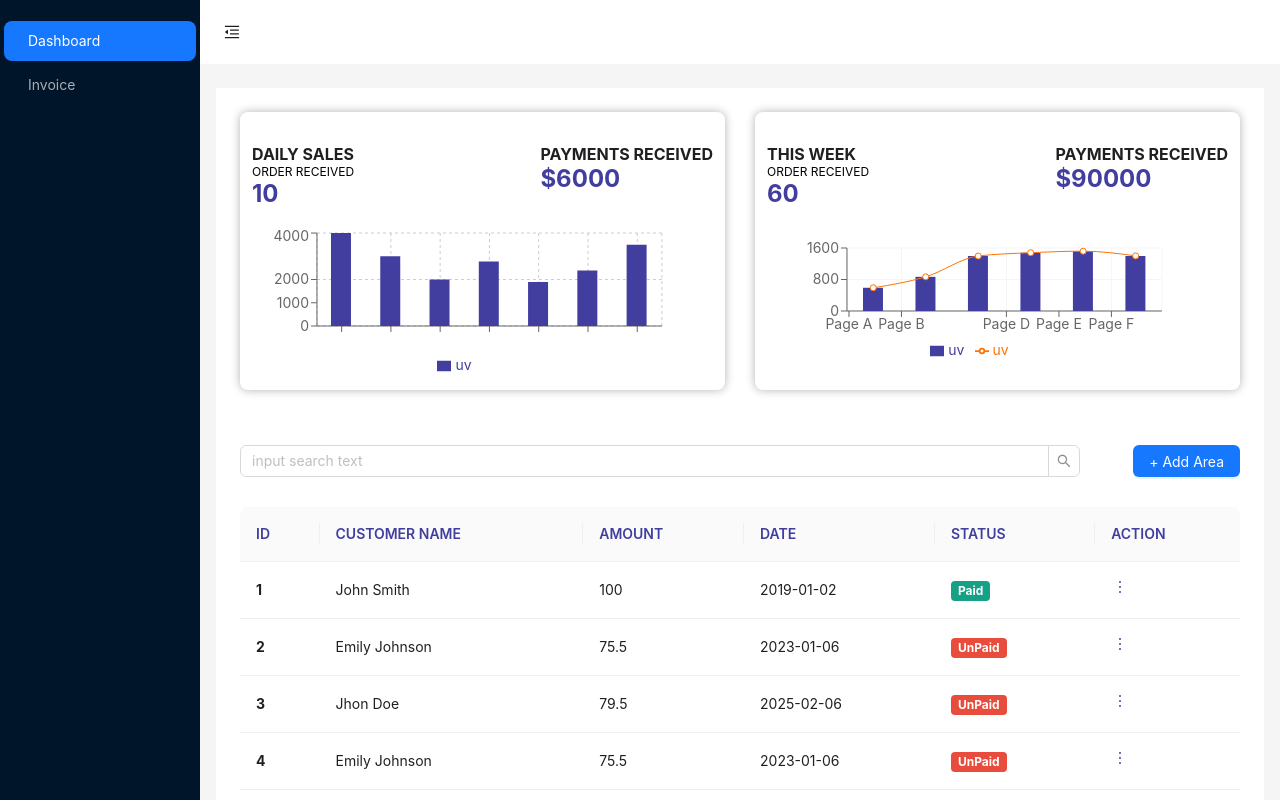
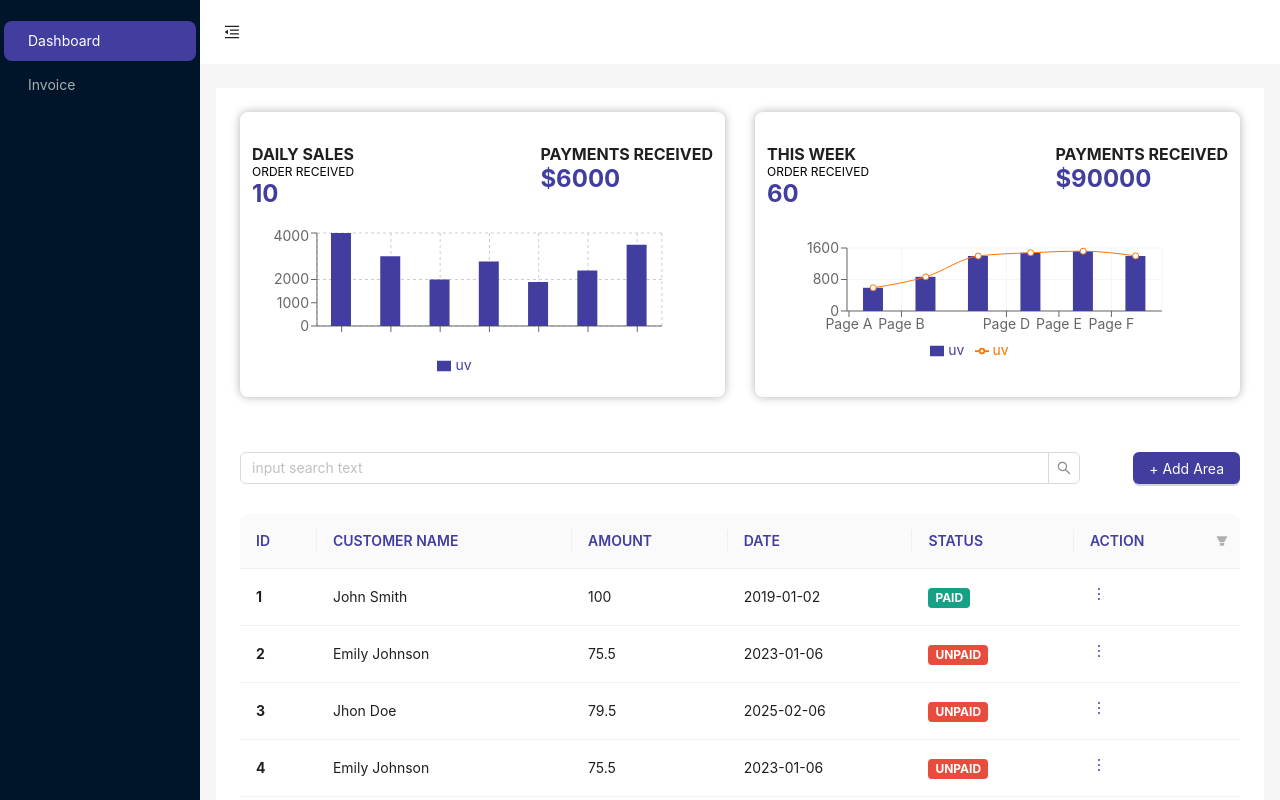
Before and after one commit to ammarabrahani/E.ocean-Frontend-Task, a React (Create React App) app: page /invoice in a window 1280 px wide. Shown: the top 800 px of the page. Built offline with nearby package versions, Linux system fonts and the light colour scheme.

Commit message:
created delete functionality and filter through status

```diff
--- a/src/App.js
+++ b/src/App.js
@@ -7,13 +7,21 @@ import { Provider } from "react-redux";
 
 import { store } from "./Redux/Store";
 import { useEffect, useState } from "react";
-import { Spin } from "antd";
+import { Spin, ConfigProvider } from "antd";
+import { useNavigate } from "react-router-dom";
+
+import Dashboard from "./Layouts/Dashboard";
 
 function App() {
   const [loading, setLoading] = useState(true);
+  const navigate = useNavigate();
 
   useEffect(() => {
     setTimeout(() => {
+      // if (window.location.pathname === "/") {
+      //   navigate("/home");
+      // } else {
+      // }
       setLoading(false);
     }, 1000);
   }, []);
@@ -30,9 +38,17 @@ function App() {
           }}
         />
       ) : (
-        <Provider store={store}>
-          <AppRoutes />
-        </Provider>
+        <ConfigProvider
+          theme={{
+            token: {
+              colorPrimary: "#413ea0",
+            },
+          }}
+        >
+          <Provider store={store}>
+            <AppRoutes />
+          </Provider>
+        </ConfigProvider>
       )}
     </>
   );
--- /dev/null
+++ b/src/Components/Home.js
@@ -0,0 +1,5 @@
+const Home = () => {
+  return <div>asdnsakdnasd</div>;
+};
+
+export default Home;
--- a/src/Components/Invoice.js
+++ b/src/Components/Invoice.js
@@ -8,11 +8,16 @@ import {
   Row,
   Col,
   Card,
+  Spin,
 } from "antd";
 import { useEffect, useState } from "react";
 import { AiFillEdit, AiFillDelete, AiOutlineMore } from "react-icons/ai";
 import { useDispatch, useSelector } from "react-redux";
-import { invoicesFetch, searchInvoice } from "../Redux/invoiceSlice";
+import {
+  deleteInvoice,
+  invoicesFetch,
+  searchInvoice,
+} from "../Redux/invoiceSlice";
 import InvoiceModal from "./InvoiceModal";
 import { DailyChart, WeeklyChart } from "./InvoiceCharts";
 
@@ -24,6 +29,7 @@ const { Search } = Input;
 const Invoice = () => {
   const [isModalVisible, setIsModalVisible] = useState(false);
   const [editInvoice, setEditInvoice] = useState(false);
+  const [loading, setLoading] = useState(true);
 
   const [invoiceIndex, setinvoiceIndex] = useState(false);
 
@@ -33,6 +39,12 @@ const Invoice = () => {
   useEffect(() => {
     dispatch(invoicesFetch());
   }, [dispatch]);
+
+  useEffect(() => {
+    setTimeout(() => {
+      setLoading(false);
+    }, 1000);
+  }, []);
 
   const onChange = (pagination, filters, sorter, extra) => {
     console.log("params", pagination, filters, sorter, extra);
@@ -46,6 +58,13 @@ const Invoice = () => {
     setinvoiceIndex(findIndex);
     setEditInvoice(invoice);
     setIsModalVisible(true);
+  };
+
+  const handleInvoiceDelete = (invoice) => {
+    const findIndex = geInvoices.items.findIndex(
+      (item) => item.uuid === invoice.uuid
+    );
+    dispatch(deleteInvoice(findIndex));
   };
 
   const buttonWidth = 70;
@@ -77,11 +96,11 @@ const Invoice = () => {
             {" "}
             {record.status === "Completed" ? (
               <Tag className="tags green" color={"green"}>
-                Paid
+                PAID
               </Tag>
             ) : record.status === "Pending" ? (
               <Tag className="tags red" color={"red"}>
-                UnPaid
+                UNPAID
               </Tag>
             ) : (
               ""
@@ -92,6 +111,17 @@ const Invoice = () => {
     },
     {
       title: "ACTION",
+      filters: [
+        {
+          text: "PAID",
+          value: "Completed",
+        },
+        {
+          text: "UNPAID",
+          value: "Pending",
+        },
+      ],
+      onFilter: (value, record) => record.status.startsWith(value),
       render(record, i) {
         return (
           <>
@@ -110,7 +140,7 @@ const Invoice = () => {
                     <Popconfirm
                       title="Are you sure to delete this area?"
                       placement="topRight"
-                      // onConfirm={() => handleInvoiceDelete(areas.id)}
+                      onConfirm={() => handleInvoiceDelete(record, i)}
                       okText="Yes"
                       cancelText="No"
                     >
@@ -149,6 +179,10 @@ const Invoice = () => {
         <Col xs={24} sm={24} md={24} lg={12} xl={12}>
           <div className="daily_sales">
             <div className="card_invoice">
+              {loading ? (
+                <Spin className="global_invoice_loader" />
+              ) : (
+                <>
                   <div className="card_details">
                     <div className="card_titles">
                       <h2 className="card_head">Daily Sales</h2>
@@ -161,12 +195,18 @@ const Invoice = () => {
                     </div>
                   </div>
                   <DailyChart />
+                </>
+              )}
             </div>
           </div>
         </Col>
         <Col xs={24} sm={24} md={24} lg={12} xl={12}>
           <div className="daily_sales">
             <div className="card_invoice">
+              {loading ? (
+                <Spin className="global_invoice_loader" />
+              ) : (
+                <>
                   <div className="card_details">
                     <div className="card_titles">
                       <h2 className="card_head">THIS WEEK</h2>
@@ -179,6 +219,8 @@ const Invoice = () => {
                     </div>
                   </div>
                   <WeeklyChart />
+                </>
+              )}
             </div>
           </div>
         </Col>
@@ -209,12 +251,15 @@ const Invoice = () => {
         editInvoice={editInvoice}
         invoiceIndex={invoiceIndex}
       />
+      {/* {loading ? <Spin /> : (
+
+      )} */}
       <Table
         className="invoice_table"
         columns={columns}
         dataSource={geInvoices?.items}
         onChange={onChange}
-        loading={geInvoices?.status}
+        loading={loading}
         rowKey={(record) => record.uuid}
       />
     </>
--- a/src/Components/InvoiceModal.js
+++ b/src/Components/InvoiceModal.js
@@ -224,7 +224,7 @@ const InvoiceModal = ({
                     paddingLeft: "5px",
                   }}
                 >
-                  Paid
+                  PAID
                 </b>
               </Radio>
               <Radio value={"Pending"}>
@@ -233,7 +233,7 @@ const InvoiceModal = ({
                     paddingLeft: "5px",
                   }}
                 >
-                  UnPaid
+                  UNPAID
                 </b>
               </Radio>
             </Radio.Group>
--- a/src/Layouts/Dashboard.js
+++ b/src/Layouts/Dashboard.js
@@ -36,7 +36,7 @@ const Dashboard = () => {
             {
               key: "dashboard",
               //   icon: <UserOutlined />,
-              label: <NavLink to={"/"}>Dashboard</NavLink>,
+              label: <NavLink to={"/home"}>Dashboard</NavLink>,
             },
             {
               key: "invoice",
--- a/src/Redux/invoiceSlice.js
+++ b/src/Redux/invoiceSlice.js
@@ -1,4 +1,5 @@
 import { createSlice, createAsyncThunk } from "@reduxjs/toolkit";
+import { message } from "antd";
 import axios from "axios";
 import { v4 as uuidv4 } from "uuid";
 const invoiceItems = localStorage.getItem("invoiceItems");
@@ -48,6 +49,18 @@ const getInvoiceDetails = createSlice({
       state.items[invoiceIndex] = action.payload;
       localStorage.setItem("invoiceItems", JSON.stringify(state.items));
     },
+    deleteInvoice: (state, action) => {
+      const { payload: invoiceIndex } = action;
+
+      if (invoiceIndex >= 0) {
+        const filterInvoice = state.items.filter(
+          (item, i) => i !== invoiceIndex
+        );
+        state.items = [...filterInvoice];
+        localStorage.setItem("invoiceItems", JSON.stringify(state.items));
+        message.success("Invoice Deleted Successfully");
+      }
+    },
     searchInvoice: (state, action) => {
       const { payload: searchItem } = action;
       state.status = true;
@@ -82,7 +95,7 @@ const getInvoiceDetails = createSlice({
   },
 });
 
-export const { addInvoice, updateInvoice, searchInvoice } =
+export const { addInvoice, updateInvoice, deleteInvoice, searchInvoice } =
   getInvoiceDetails.actions;
 
 export default getInvoiceDetails.reducer;
--- a/src/assets/scss/main.scss
+++ b/src/assets/scss/main.scss
@@ -1,5 +1,26 @@
 // Table
 
+body {
+    box-sizing: border-box;
+}
+
+// Loader
+
+.global_invoice_loader {
+    display: flex;
+    justify-content: center;
+    align-items: center;
+    height: 100%;
+}
+// .ant-btn {
+//     background: #413ea0;
+//     color: white;
+//     &:hover {
+//         background: #413ea0;
+
+//         color: white;
+//     }
+// }
 .invoice_table {
     .ant-table-thead {
         .ant-table-cell {
@@ -74,6 +95,7 @@
         box-shadow: 0 0 10px 0 rgba(0, 0, 0, 0.3);
         border-radius: 8px;
         padding: 12px;
+        height: 285px;
         .card_details {
             display: flex;
             justify-content: space-between;
--- a/src/routes.js
+++ b/src/routes.js
@@ -1,11 +1,13 @@
 import { Routes, Route } from "react-router-dom";
 import Dashboard from "./Layouts/Dashboard";
 import Invoice from "./Components/Invoice";
+import Home from "./Components/Home";
 
 const AppRoutes = () => {
   return (
     <Routes>
       <Route path="/" element={<Dashboard />}>
+        <Route path="/home" element={<Home />} />
         <Route path="invoice" element={<Invoice />} />
       </Route>
     </Routes>
```
Lines whose indentation alone changed are shown as unchanged.
